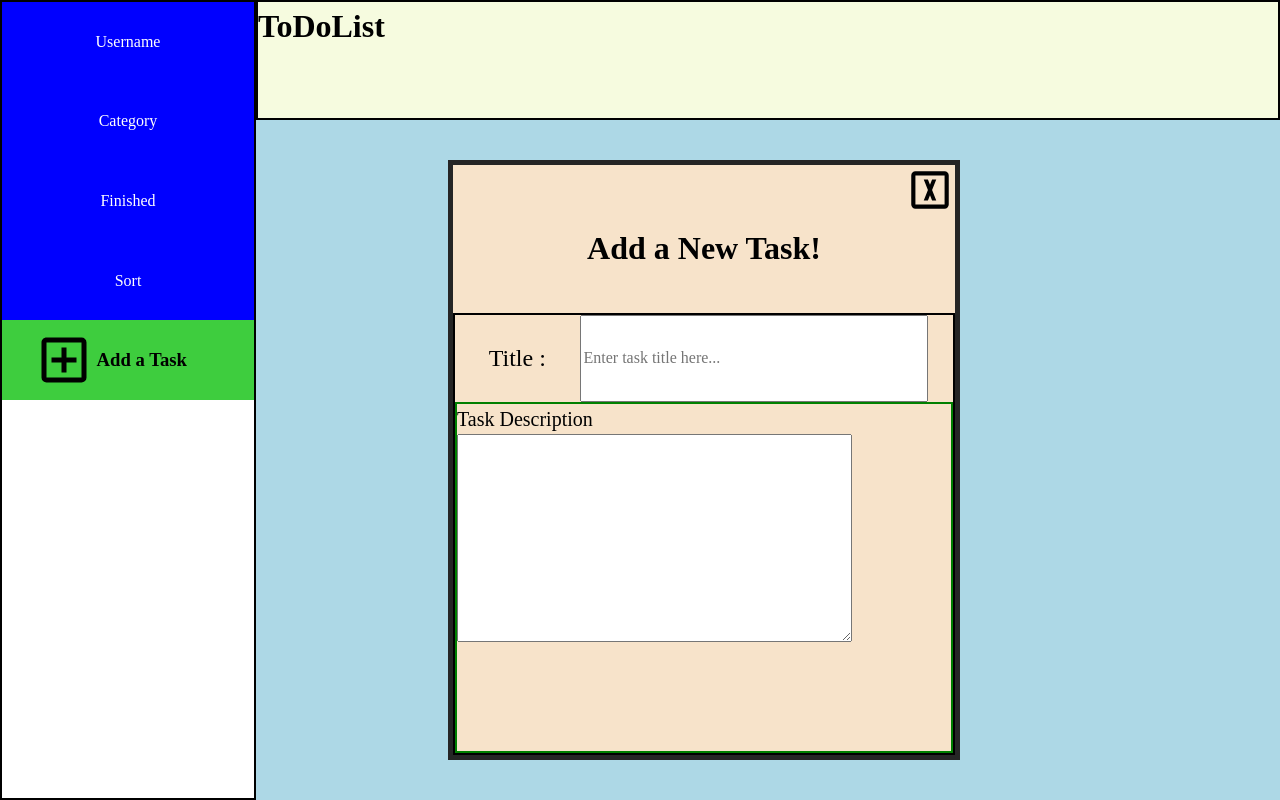
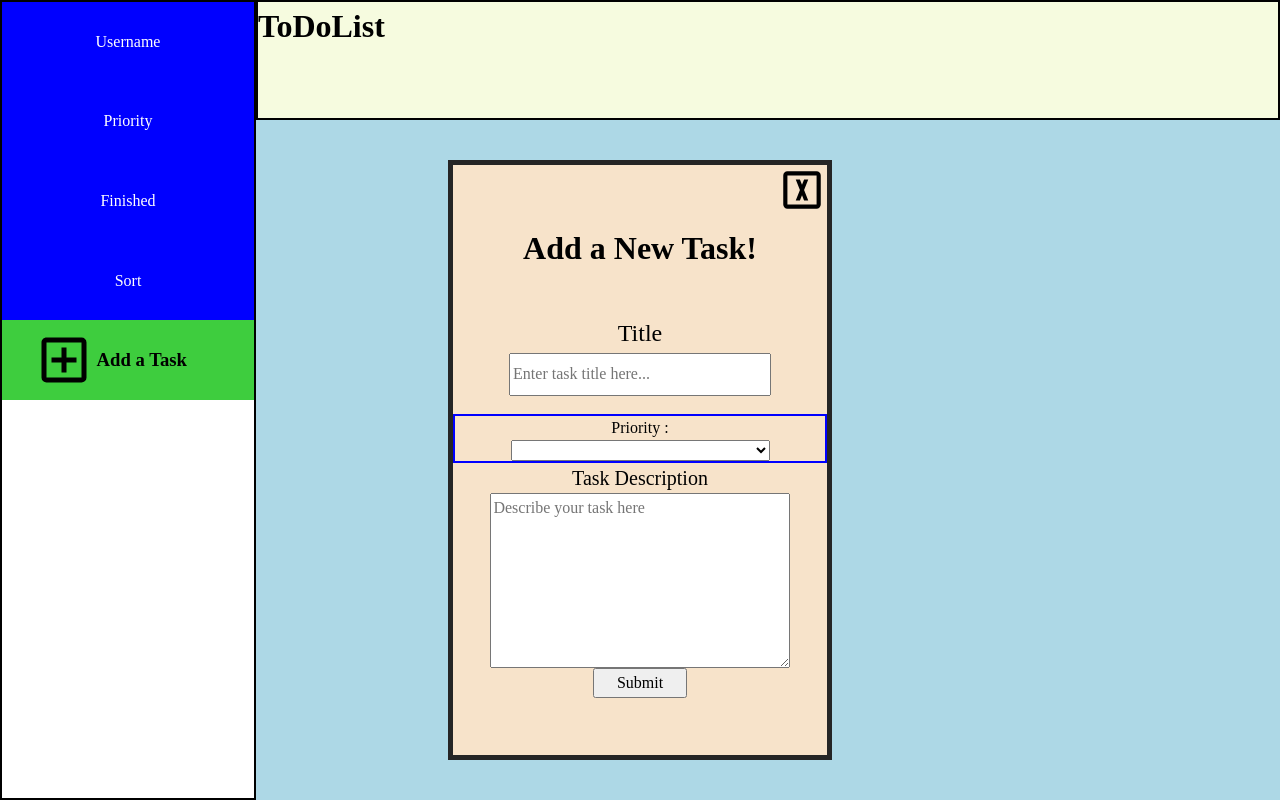
Before and after one commit to Lukehallyah/toDoList, a website built with webpack: page src/template.html in a window 1280 px wide. Both pictures are taken after a click on the element "Add a Task". Built offline with nearby package versions, Linux system fonts and the light colour scheme.

Commit message:
Add dropdownOption to choose time priority of task

```diff
--- a/src/entryPopUp.js
+++ b/src/entryPopUp.js
@@ -41,9 +41,10 @@ let addPopUp = ()=>{
         if(toDoForm){
             toDoForm.style.width='100%';
             toDoForm.style.height='75%';
-            toDoForm.style.border='2px solid black';
+            // toDoForm.style.border='2px solid black';
             toDoForm.style.display='flex';
             toDoForm.style.flexDirection='column';
+            toDoForm.style.alignItems='center';
             popUp.appendChild(toDoForm);
         }
 
@@ -52,7 +53,7 @@ let addPopUp = ()=>{
         if(labelTitle){
             labelTitle.style.width='25%';
             labelTitle.style.height='100%';
-            labelTitle.textContent="Title : "
+            labelTitle.textContent="Title"
             labelTitle.style.fontSize='1.5rem';
             labelTitle.style.display='flex';
             labelTitle.style.alignItems='center';
@@ -73,10 +74,82 @@ let addPopUp = ()=>{
             titleBoxHolder.style.height='20%';
             // titleBoxHolder.style.border='2px solid blue';
             titleBoxHolder.style.display='flex';
+            titleBoxHolder.style.flexDirection='column';
+            titleBoxHolder.style.alignItems='center';
             titleBoxHolder.appendChild(labelTitle);
             titleBoxHolder.appendChild(titleInput);
+            titleBoxHolder.style.marginBottom='5%';
             toDoForm.appendChild(titleBoxHolder);
         }
+
+
+        const selectId='selectId';
+        const selectLabel= document.createElement('label');
+            if(selectLabel){
+                selectLabel.id=selectId;
+                selectLabel.textContent='Priority : ';
+            }
+        const selectDropdown = document.createElement('select');
+            if(selectDropdown){
+                selectDropdown.id=selectId;
+                selectDropdown.style.width='70%';
+                selectDropdown.placeholder='Select Category';
+            }
+
+
+        const empty = document.createElement('option');
+            if(empty){
+                empty.textContent='';
+                selectDropdown.appendChild(empty);
+            }
+
+
+        const today = document.createElement('option');
+            if(today){
+                today.textContent='Today';
+                selectDropdown.appendChild(today);
+            }
+
+        const thisWeek = document.createElement('option');
+            if(thisWeek){
+                thisWeek.textContent='This Week';
+                selectDropdown.appendChild(thisWeek);
+            }
+
+        const thisMonth = document.createElement('option');
+            if(thisMonth){
+                thisMonth.textContent='This Month';
+                selectDropdown.appendChild(thisMonth);
+            }
+
+        const thisYear = document.createElement('option');
+            if(thisYear){
+                thisYear.textContent='This Year';
+                selectDropdown.appendChild(thisYear);
+            }
+
+
+
+
+
+
+
+        const selectBox= document.createElement('div');
+            if(selectBox){
+                selectBox.style.width='100%';
+                selectBox.style.height='auto';
+                selectBox.style.border='2px solid blue';
+                selectBox.style.display='flex';
+                selectBox.style.flexDirection='column';
+                selectBox.style.alignItems='center';
+                selectBox.appendChild(selectLabel);
+                selectBox.appendChild(selectDropdown);
+                toDoForm.appendChild(selectBox);
+            }
+
+
+
+
 
 
     const taskId = "taskId";
@@ -85,31 +158,46 @@ let addPopUp = ()=>{
             labelTaskDesc.htmlFor=taskId;
             labelTaskDesc.textContent='Task Description';
             labelTaskDesc.style.fontSize='1.25rem';
-            labelTaskDesc.style.textAlign='left';
+            labelTaskDesc.style.textAlign='center';
         }
     const inputTaskDesc = document.createElement('textarea');
         if(inputTaskDesc){
             inputTaskDesc.id=taskId;
             inputTaskDesc.style.height='60%';
             inputTaskDesc.style.width='80%';
-            inputTaskDesc.style.paddingLeft='10%';
+            inputTaskDesc.placeholder='Describe your task here'
+        }
+
+
+
+    const submitButton = document.createElement('button');
+        if(submitButton){
+            submitButton.style.width='25%';
+            submitButton.style.height='auto';
+            submitButton.textContent='Submit';
+            submitButton.style.display='flex';
+            submitButton.style.justifyContent='center';
+            toDoForm.appendChild(submitButton);
+        }
+
+    const taskDescBox = document.createElement('div');
+        if(taskDescBox){
+            taskDescBox.style.height='70%';
+            taskDescBox.style.width='100%';
+            // taskDescBox.style.border='2px solid green';
+            taskDescBox.style.display='flex';
+            taskDescBox.style.flexDirection='column';
+            taskDescBox.style.alignItems='center';
+            taskDescBox.appendChild(labelTaskDesc);
+            taskDescBox.appendChild(inputTaskDesc);
+            taskDescBox.style.margin='0';
+            taskDescBox.appendChild(submitButton);
+            toDoForm.appendChild(taskDescBox);
         }
 
 
 
 
-    const taskDescBox = document.createElement('div');
-        if(taskDescBox){
-            taskDescBox.style.height='80%';
-            taskDescBox.style.width='100%';
-            taskDescBox.style.border='2px solid green';
-            taskDescBox.style.display='flex';
-            taskDescBox.style.flexDirection='column';
-            taskDescBox.appendChild(labelTaskDesc);
-            taskDescBox.appendChild(inputTaskDesc);
-            toDoForm.appendChild(taskDescBox);
-        }
-
 }
 
 
--- a/src/sidebar.js
+++ b/src/sidebar.js
@@ -30,7 +30,7 @@ let sidebar = document.createElement('div');
     // so important (Appending and adding classes within a constructor).
 
     let username = new createSidebarElements('Username');
-    let category = new createSidebarElements('Category');
+    let category = new createSidebarElements('Priority');
     let finished = new createSidebarElements('Finished');
     let sortByDate = new createSidebarElements('Sort');
 
--- a/src/styles.css
+++ b/src/styles.css
@@ -142,7 +142,7 @@ main{
   top: 20%;
   background-color: rgb(247, 227, 202);
   height: 75vh;
-  width: 40vw;
+  width: 30vw;
   z-index: 99;
 
   display: flex;
```
Also changed, not shown: dist/main.js.
